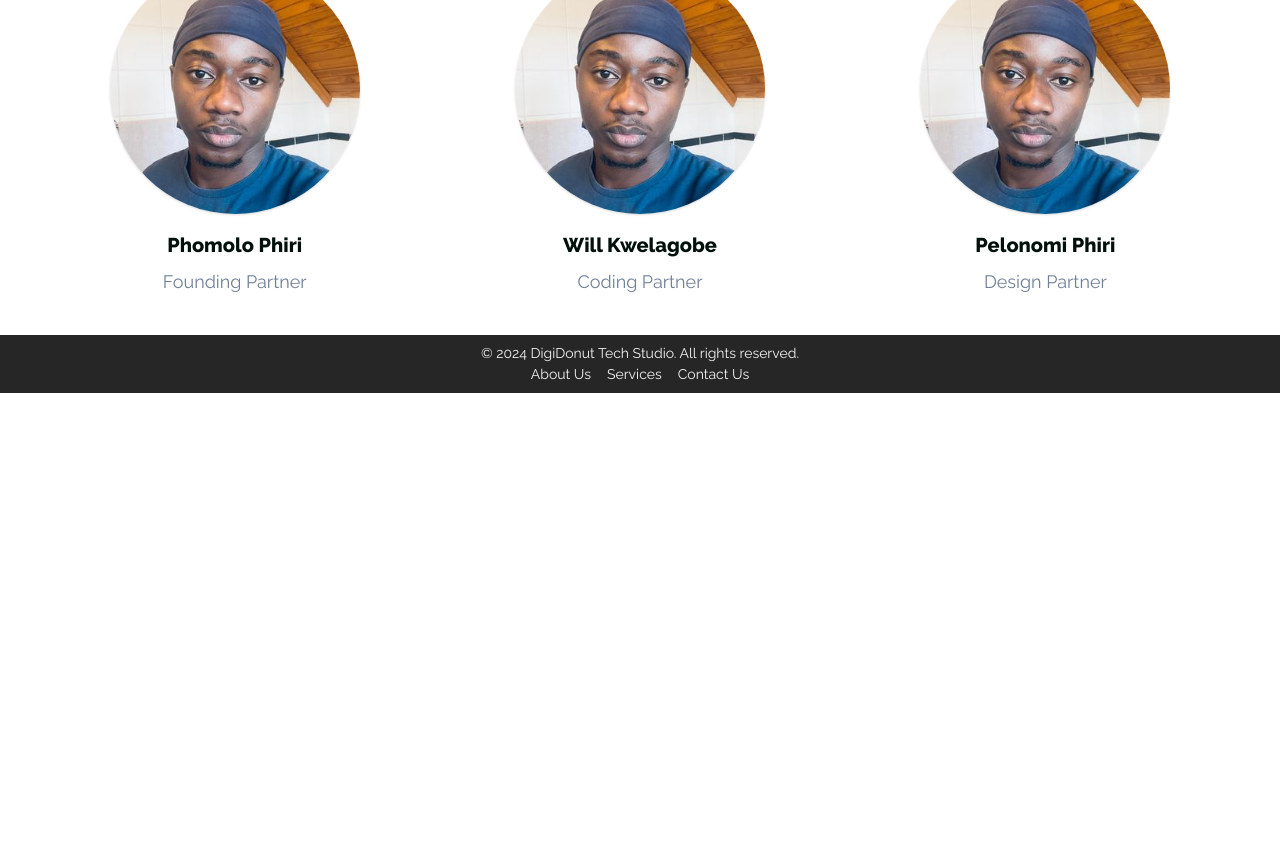
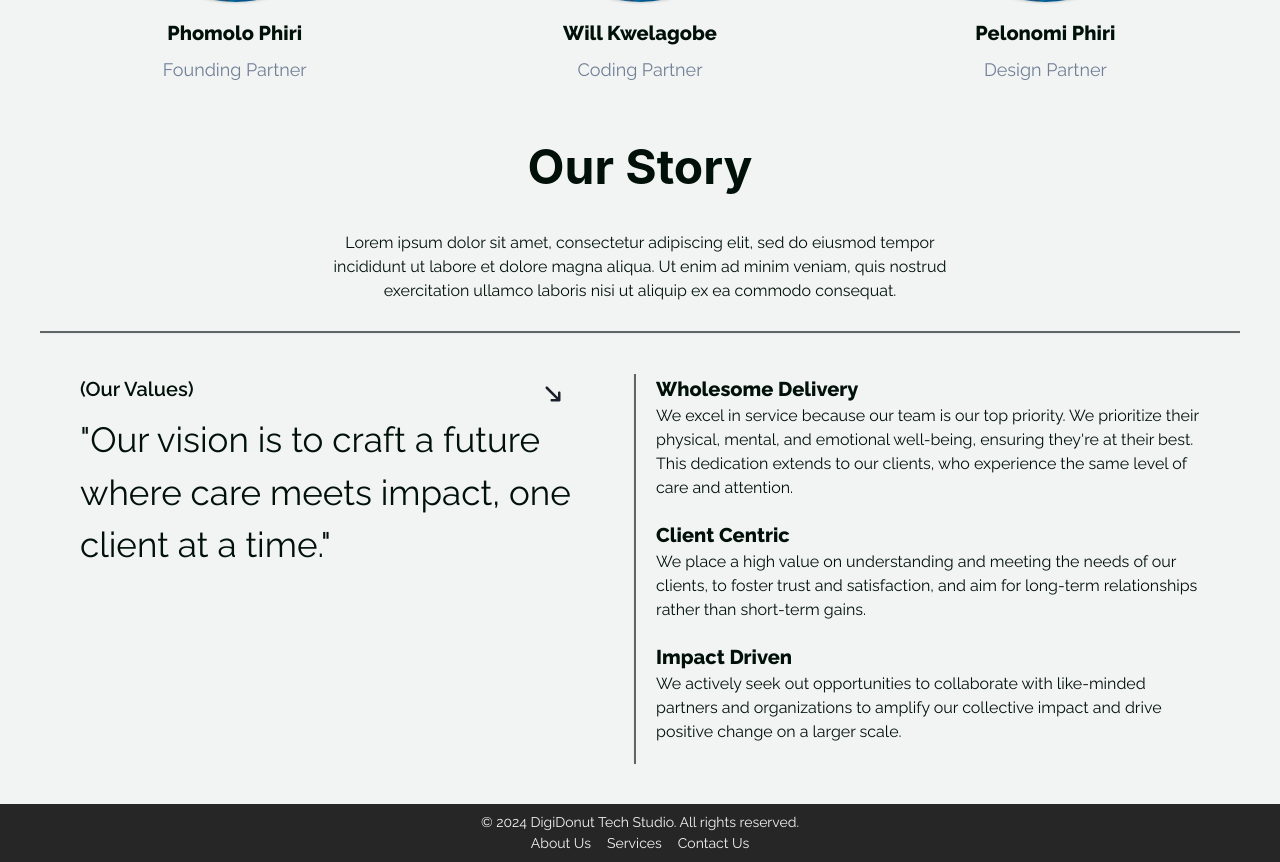
Before and after one commit to optimusinhisprime/digidonut, a React (Create React App) app: page /about-us in a window 1280 px wide. Shown: the part 480-1342 px from the top of the page. Before the commit the page ends 873 px from the top, so only its background shows below. Built offline with nearby package versions, Linux system fonts and the light colour scheme; a web font is replaced by a local one.

Commit message:
Add brand values

```diff
--- /dev/null
+++ b/src/components/AboutUs/BrandValues.tsx
@@ -0,0 +1,17 @@
+import { Flex, Text } from "@chakra-ui/react";
+
+interface BrandValuesProps {
+  title: string;
+  description: string;
+}
+
+export default function BrandValues({ title, description }: BrandValuesProps) {
+  return (
+    <Flex mb="5" textAlign="start" flexDir="column">
+      <Text fontWeight="bold" fontSize={["lg", "xl"]}>
+        {title}
+      </Text>
+      <Text>{description}</Text>
+    </Flex>
+  );
+}
--- a/src/components/AboutUs/History.tsx
+++ b/src/components/AboutUs/History.tsx
@@ -4,7 +4,7 @@ import React from "react";
 export default function History() {
   return (
     <Flex flexDir="column" justifyContent="center" alignItems="center">
-      <Heading my="5" size={["xl", "2xl", "3xl"]}>
+      <Heading my={["2", "5"]} size={["xl", "2xl", "2xl"]}>
         Our Story
       </Heading>
       <Text my={["2", "5", "5"]} w={["90%", "80%", "50%"]}>
--- a/src/components/AboutUs/TheTeam.tsx
+++ b/src/components/AboutUs/TheTeam.tsx
@@ -23,7 +23,7 @@ export default function TheTeam() {
     // Add more team members as needed
   ];
   return (
-    <Box mx={{ "2xl": 20, xl: 10 }} py="10">
+    <Box mx={{ "2xl": 20, xl: 10 }} py={["5", "10"]}>
       <Heading mb="8" textAlign="center" size={["xl", "2xl", "2xl"]}>
         Meet the Team
       </Heading>
--- /dev/null
+++ b/src/components/AboutUs/Values.tsx
@@ -0,0 +1,71 @@
+import { Box, Divider, Flex, IconButton, Show, Text } from "@chakra-ui/react";
+import React from "react";
+import BrandValues from "./BrandValues";
+import { ImArrowDownRight2 } from "react-icons/im";
+
+export default function Values() {
+  const brandValues = [
+    {
+      title: "Wholesome Delivery",
+      description:
+        "We excel in service because our team is our top priority. We prioritize their physical, mental, and emotional well-being, ensuring they're at their best. This dedication extends to our clients, who experience the same level of care and attention.",
+    },
+    {
+      title: "Client Centric",
+      description:
+        "We place a high value on understanding and meeting the needs of our clients, to foster trust and satisfaction, and aim for long-term relationships rather than short-term gains.",
+    },
+    {
+      title: "Impact Driven",
+      description:
+        "We actively seek out opportunities to collaborate with like-minded partners and organizations to amplify our collective impact and drive positive change on a larger scale.",
+    },
+  ];
+  return (
+    <Flex flexDir="column" px="10">
+      <Box justifyContent="center" mt="2">
+        <Divider h="0.5" bgColor="#000807" />
+      </Box>
+      <Flex my="10" px={["2", "10"]} flexDir={["column", "row"]}>
+        <Flex textAlign="start" w={["100%", "49%"]} flexDir="column">
+          <Flex
+            justifyContent={["space-around", "space-around", "space-between"]}
+          >
+            <Show above="md">
+              <Text fontWeight="semibold" fontSize={20}>
+                (Our Values)
+              </Text>
+              <IconButton
+                variant="ghost"
+                mr={10}
+                borderRadius="100%"
+                aria-label="Arrow Pointing to Services"
+                icon={<ImArrowDownRight2 size={20} />}
+              />
+            </Show>
+            <Show below="md">
+              <Text my="3" fontWeight="bold" fontSize={{ base: 18, sm: 25 }}>
+                (Studio Values)
+              </Text>
+            </Show>
+          </Flex>
+
+          <Text mb="5" fontSize={["25", "35"]}>
+            "Our vision is to craft a future where care meets impact, one client
+            at a time."
+          </Text>
+        </Flex>
+
+        <Box>
+          <Divider bgColor="#000807" mx="5" orientation="vertical" w="0.5" />
+        </Box>
+
+        <Flex w={["100%", "50%"]} flexDir="column">
+          {brandValues.map((value) => (
+            <BrandValues title={value.title} description={value.description} />
+          ))}
+        </Flex>
+      </Flex>
+    </Flex>
+  );
+}
--- a/src/pages/AboutUs.tsx
+++ b/src/pages/AboutUs.tsx
@@ -4,13 +4,15 @@ import Footer from "../components/Footer/Footer";
 import TheTeam from "../components/AboutUs/TheTeam";
 import History from "../components/AboutUs/History";
 import Reviews from "../components/AboutUs/Reviews";
+import Values from "../components/AboutUs/Values";
 
 export default function AboutUs() {
   return (
-    <Flex h="100vh" color="#01110A" direction="column">
+    <Flex bgColor="#F2F4F3" color="#01110A" direction="column">
       <Navbar />
+      <TheTeam />
       <History />
-      <TheTeam />
+      <Values />
       {/* <Reviews /> */}
       <Footer />
     </Flex>
```
